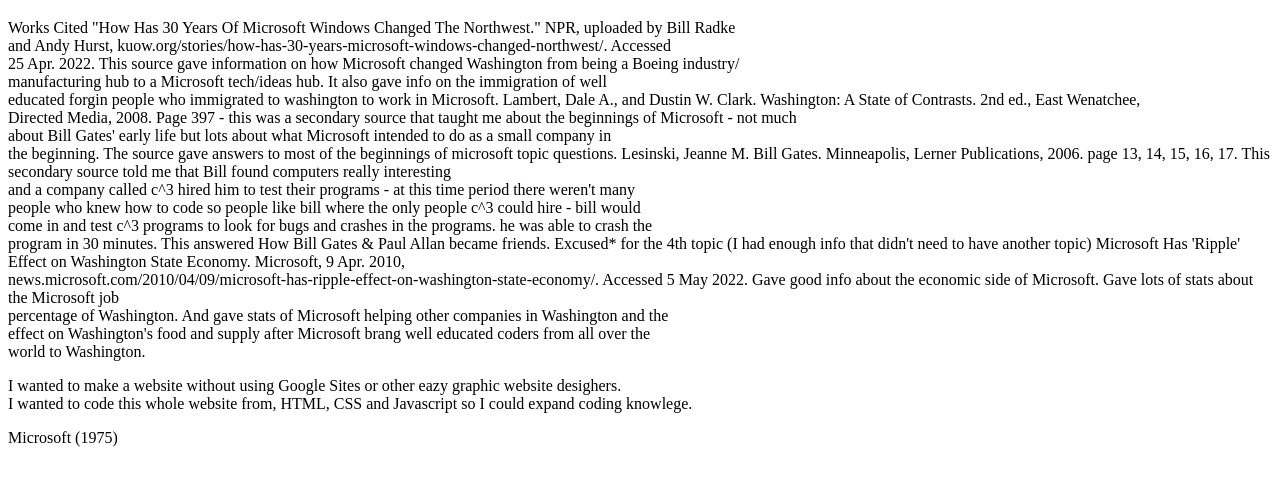
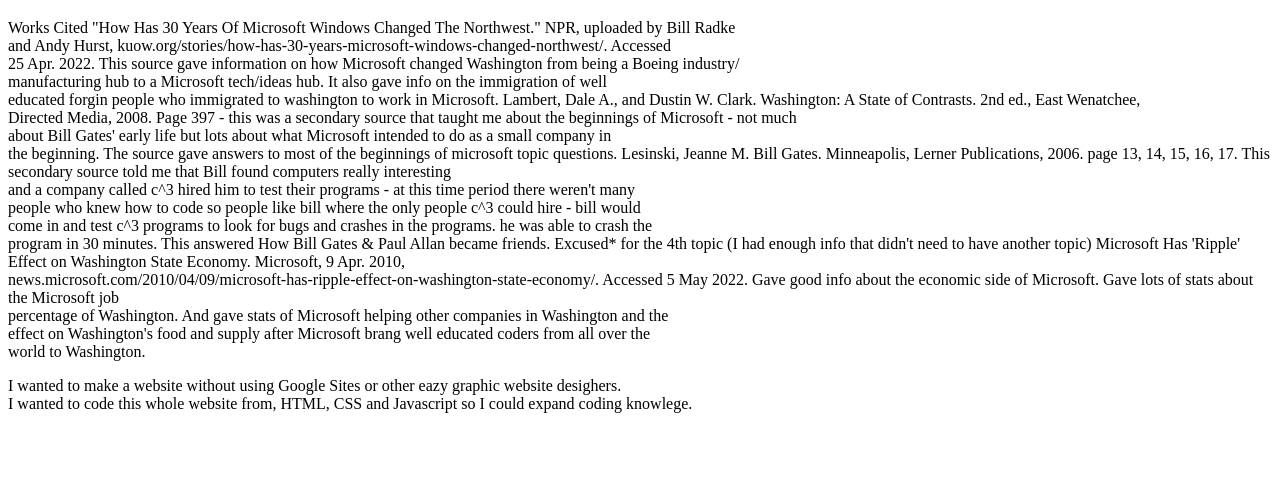
Before and after one commit to SailingDreamer/WA_MICROSOFT, a plain HTML site: page slides/references.html in a window 1280 px wide. Shown: the part 61-546 px from the top of the page. Drawn offline with Linux system fonts and the light colour scheme.

Commit message:
Update references.html

```diff
--- a/slides/references.html
+++ b/slides/references.html
@@ -51,7 +51,6 @@ world to Washington.
 </p>
 
 
-<p>Microsoft (1975)</p>
 
 <a href="../index.html" class="position1">Home</a>
 <a href="aboutme.html" class="position2">Heart</a>
```
